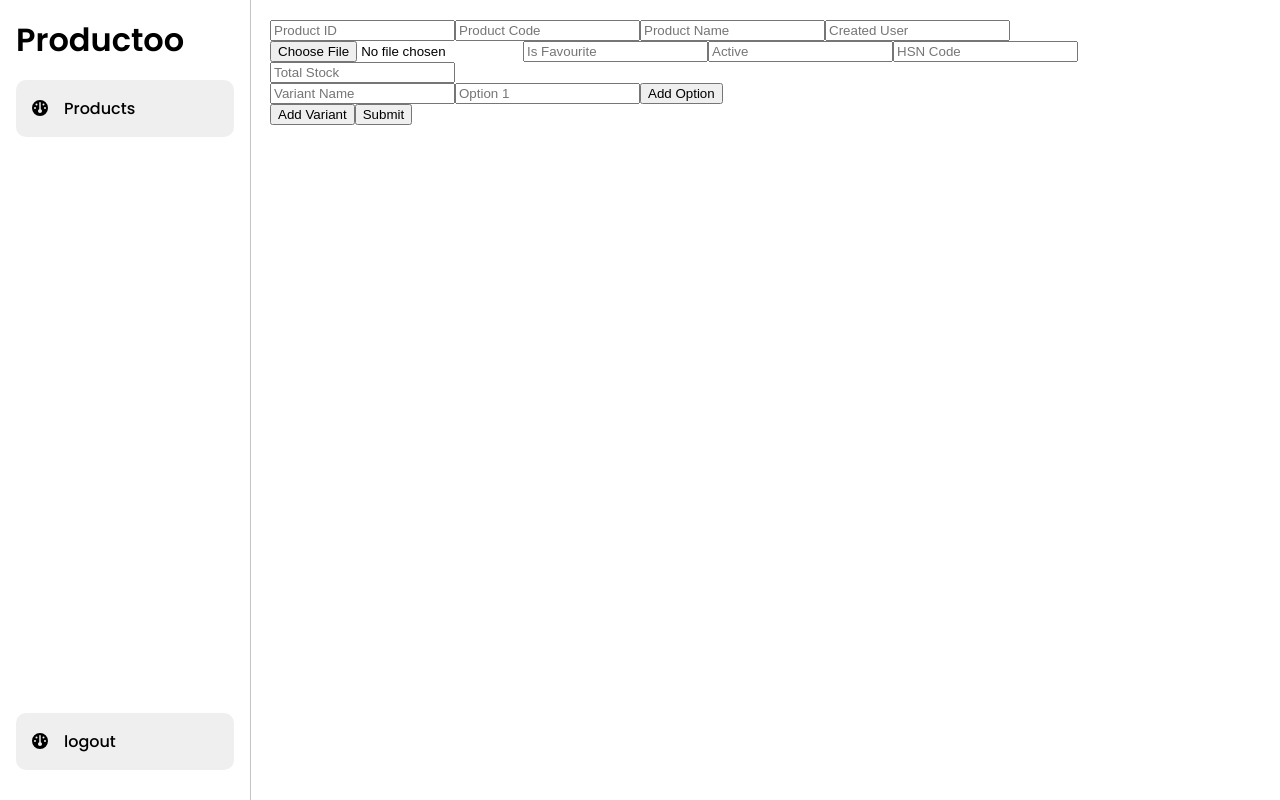
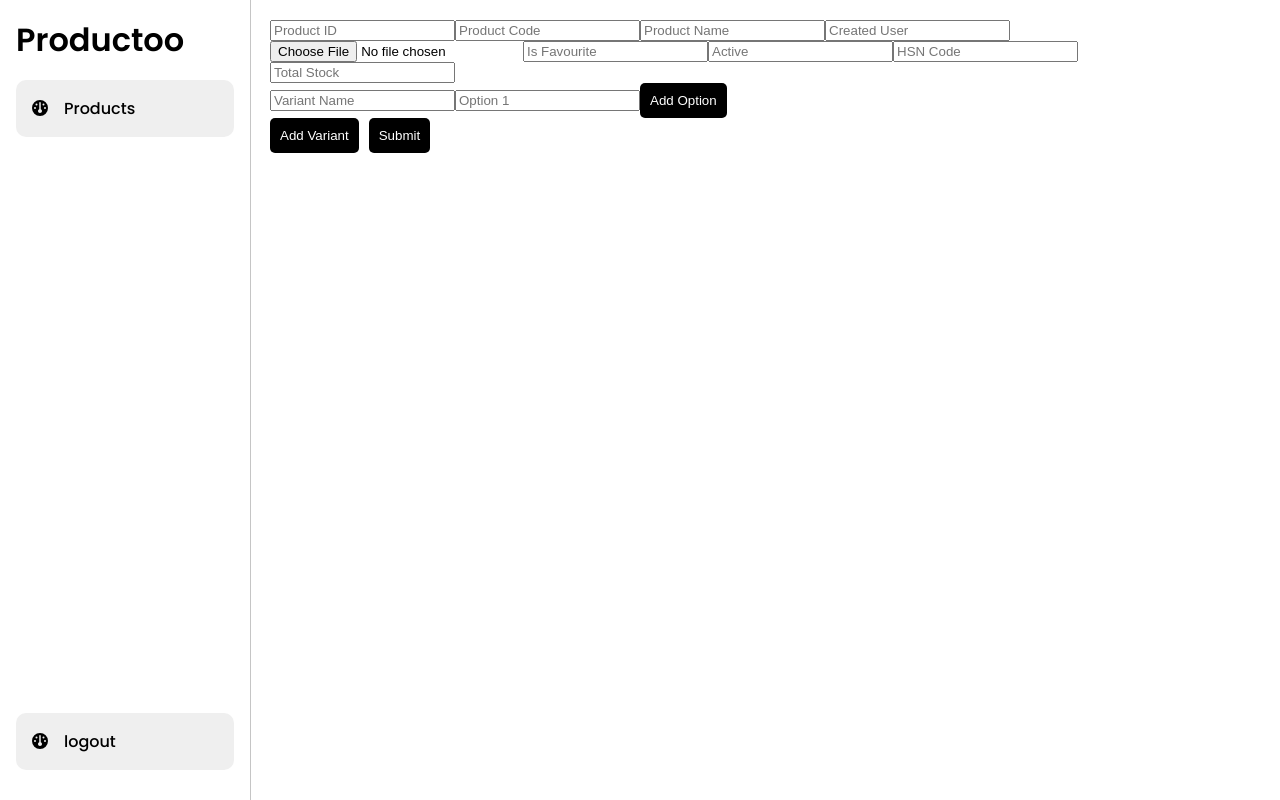
Before and after one commit to anirudh-mk/product-inventory-management-frontend, a React (Vite) app: page /dashboard/products/create in a window 1280 px wide. Built offline with nearby package versions, Linux system fonts and the light colour scheme.

Commit message:
feat(pagination)

```diff
--- a/src/screens/ProductScreen.jsx
+++ b/src/screens/ProductScreen.jsx
@@ -10,18 +10,20 @@ function ProductScreen() {
     const navigate = useNavigate();
 
     const [response, setResponse] = useState([])
-
+    const [page, setPage] = useState(1)
+    const [pageCount, setPageCount] = useState()
     useEffect(() => {
-        axios.get('http://127.0.0.1:8000/api/v1/product/')
+        axios.get(`http://127.0.0.1:8000/api/v1/product/?page=${page}`)
             .then(function (response) {
-                setResponse(response.data)
+                setResponse(response.data.response)
+                setPageCount(response.data.pages)
             })
             .catch(function (error) {
                 console.log(error);
             })
             .finally(function () {
             });
-    }, [])
+    }, [page])
 
 
     return (
@@ -36,6 +38,10 @@ function ProductScreen() {
                     </div>
                 )
             }
+            <button onClick={() => setPage(page - 1)} disabled={page === 1}>previos</button>
+
+            <button onClick={() => setPage(page + 1)} disabled={page === pageCount}>next</button>
+
             <div className={style.createButton} onClick={() => navigate('/dashboard/products/create')}>
                 <FontAwesomeIcon icon={faPlus} />
             </div>
--- a/src/style/productScreen.module.css
+++ b/src/style/productScreen.module.css
@@ -26,3 +26,17 @@
     justify-content: center;
     align-items: center;
 }
+
+button {
+    background-color: black;
+    margin-right: 10px;
+    color: white;
+    padding: 10px;
+    border-radius: 5px;
+    outline: none;
+    border: none;
+}
+
+button:hover {
+    background-color: rgb(71, 70, 70);
+}
```
